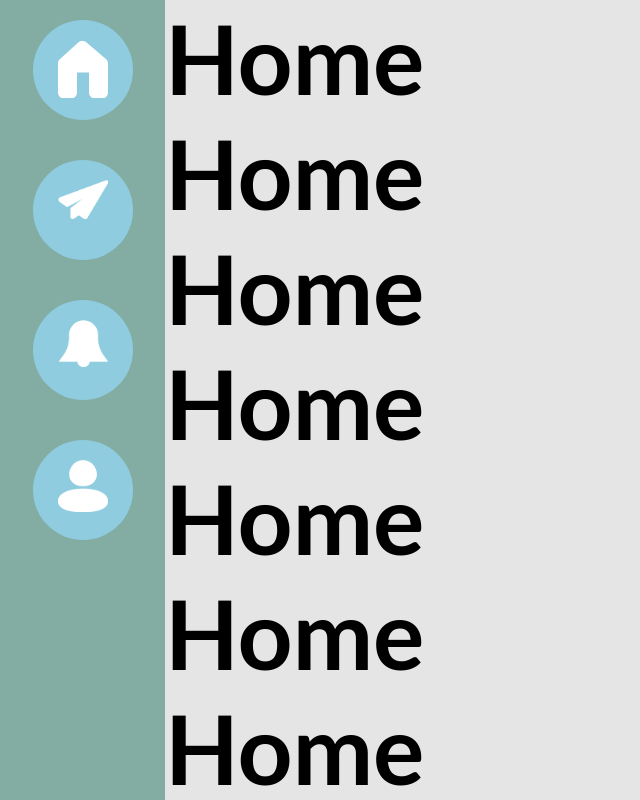
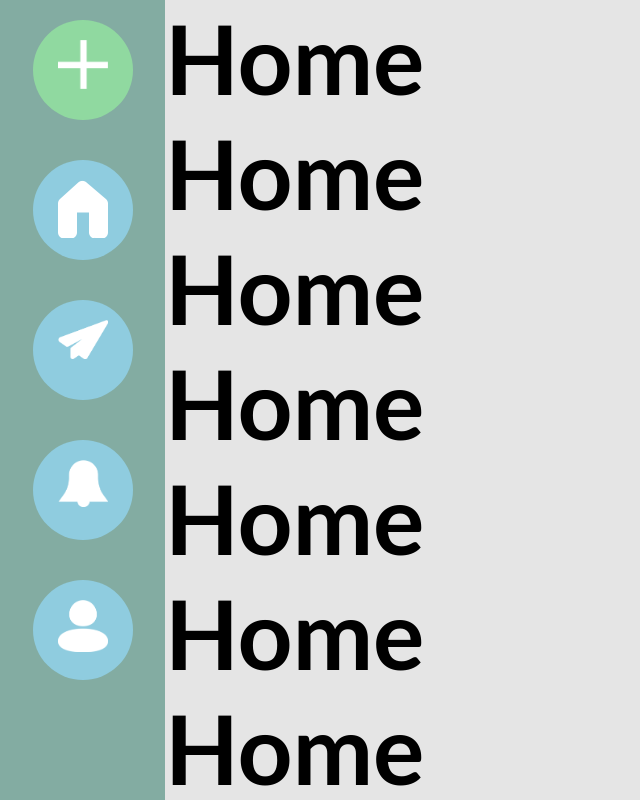
Before and after one commit to sherrygao821/CSCI201_Project_Float, a React (Create React App) app: page / in a window 1280 px wide. Shown: the whole page, without its empty margins (0-640 px from the left). Built offline with nearby package versions, Linux system fonts and the light colour scheme.

Commit message:
add post

```diff
--- a/src/components/Navbar.css
+++ b/src/components/Navbar.css
@@ -15,6 +15,17 @@
     background-color: black;
 }
 
+#addButton{
+    text-align: center;
+    background-color: #90D9A0;
+    transition: 0.5s;
+}
+
+#addButton:hover{
+    background-color: black;
+}
+
+
 img {
     max-width: 50px;
     height: auto;
--- a/src/components/Navbar.js
+++ b/src/components/Navbar.js
@@ -1,10 +1,11 @@
-import React from 'react';
+import React, { useState } from 'react';
 import {SidebarData} from './SidebarData';
 import './Navbar.css';
 import {Link} from 'react-router-dom';
 import '../App.css';
+import AddPost from '../pages/AddPost';
 
-function Navbar() {
+function DisplayIcon(props){
 
     var circleStyle = {
         padding:20,
@@ -16,21 +17,48 @@ function Navbar() {
         left:0,
         top:0
       };
+
+    const [show, setShow] = useState(false)
+    if(props.itemPath === ""){
+        return(
+
+            <div id = "addButton" style={circleStyle} onClick={() => setShow(true)}>
+                {props.itemIcon}
+                <AddPost show={show} />
+            </div>
+
+        );
+    }
+    else{
+        return(
+            <Link id = "links" to= {props.itemPath}>
+                <div id = "circleButton" style={circleStyle}>
+                    {props.itemIcon}
+
+                </div>
+            </Link>
+        );
+    }
+}
+
+function Navbar() {
+
+
+
     return(
 
         <div className='nav-menu'>
             <div className='nav-menu-items'>
+
                 {SidebarData.map((item, index) => {
                     return (
                         <div key = {index} className = {item.cName}>
-                            <Link id = "links" to={item.path}>
-                                <div id = "circleButton" style={circleStyle}>
-                                    {item.icon}
-                                </div>
-                            </Link>
+                            <DisplayIcon itemPath = {item.path} itemIcon = {item.icon} />
                         </div>
                     );
                 })}
+
+
             </div>
         </div>
 
--- a/src/components/SidebarData.js
+++ b/src/components/SidebarData.js
@@ -3,9 +3,15 @@ import homeButton from './icons/home.png'
 import dmsButton from './icons/dms.png'
 import notificationsButton from './icons/notifications.png'
 import profileButton from './icons/profile.png'
+import addButton from './icons/add.png'
 
 
 export const SidebarData = [
+    {
+        path: '',
+        icon: <img src={addButton} alt = "Add Post" draggable="false" />,
+        cName: 'nav-text'
+    },
     {
         path: '/',
         icon: <img src={homeButton} alt = "Home" draggable="false" />,
--- /dev/null
+++ b/src/pages/AddPost.js
@@ -0,0 +1,25 @@
+import React from 'react'
+import './addpost.css'
+
+const AddPost = props => {
+    if (!props.show){
+        return null
+    }
+    return(
+        <div className = "modal">
+            <div className = "modal-content">
+                <div className = "modal-header">
+                    <h4>New Post</h4>
+                </div>
+                <div className = "modal-body">
+                    Hello hello helo
+                </div>
+                <div className = "modal-footer">
+                    <button className = "button">Close</button>
+                </div>
+            </div>
+        </div>
+    )
+}
+
+export default AddPost;
--- /dev/null
+++ b/src/pages/addpost.css
@@ -0,0 +1,26 @@
+.modal{
+    position: fixed;
+    left: 0;
+    top: 0;
+    right: 0;
+    bottom: 0;
+    background-color: rgba(0, 0, 0, 0.5);
+    display: flex;
+    align-items: center;
+    justify-content: center;
+}
+
+.modal-content{
+    width: 500px;
+    background-color: white;
+}
+
+.modal-header, .modal-footer{
+    padding: 10px;
+}
+
+.modal-body{
+    padding: 10px;
+    border-top: 1px solid #eee;
+    border-bottom: 1px solid #eee;
+}
```
Also changed, not shown: src/components/icons/add.png (added).
